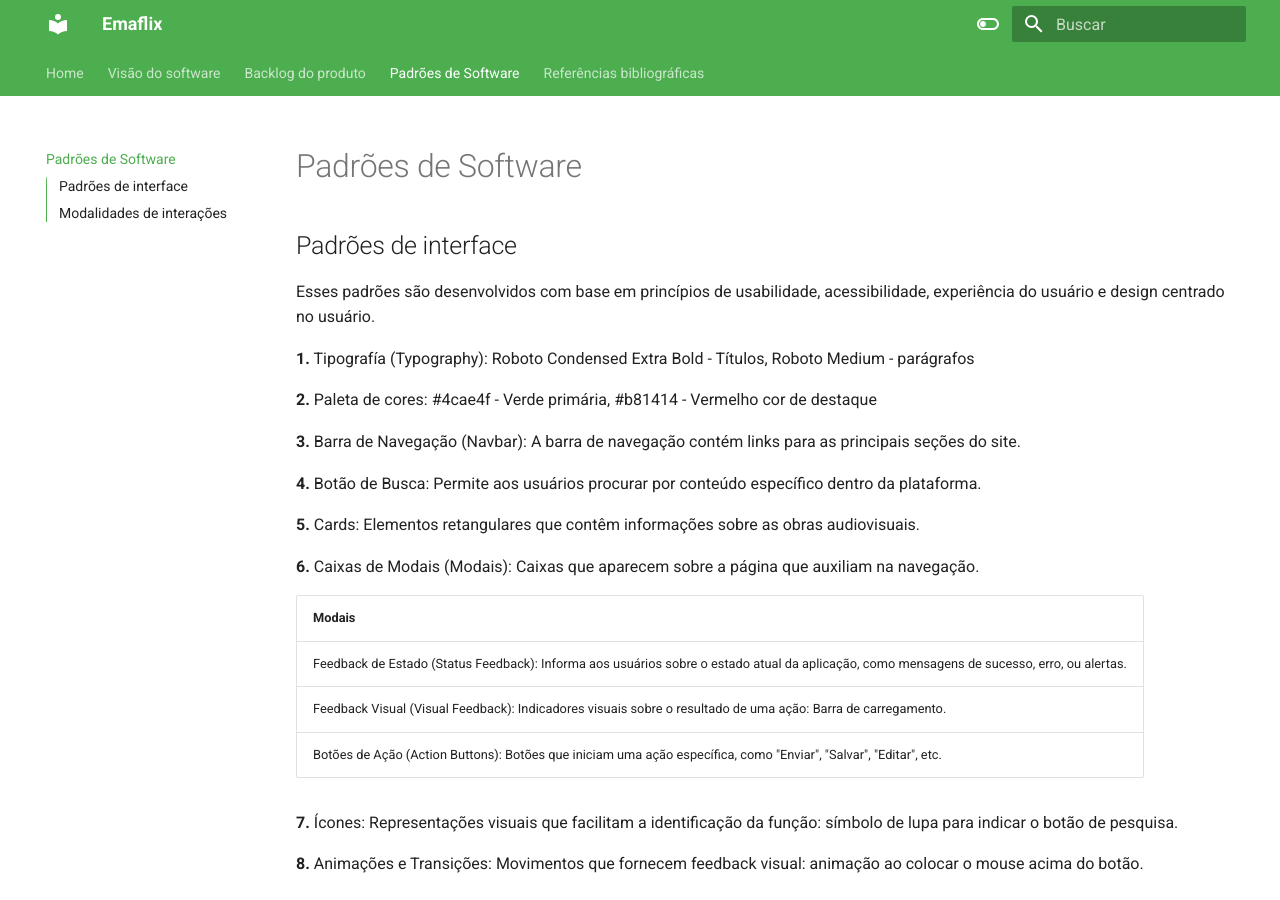
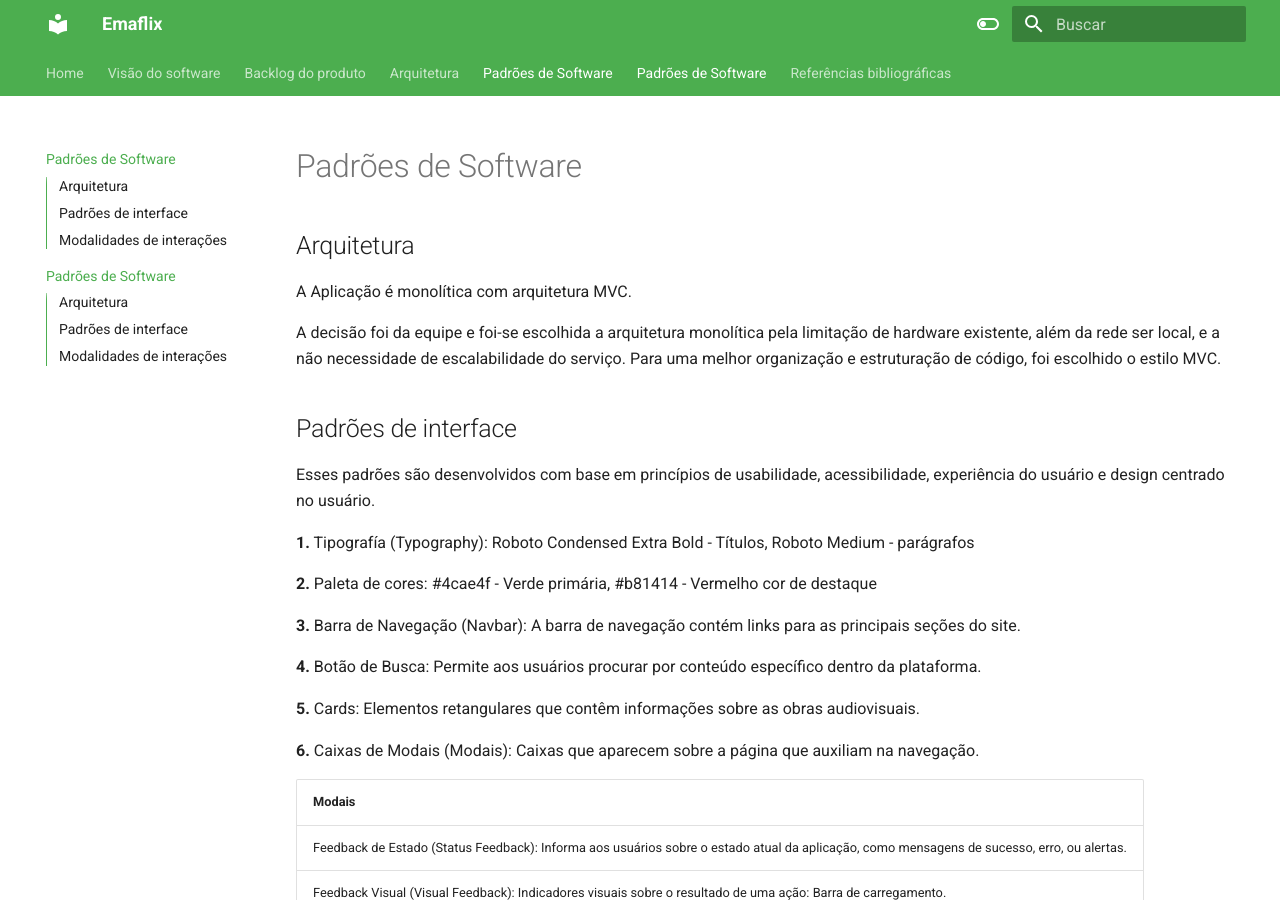
Before and after one commit to mdsreq-fga-unb/2023.2-EmaFlix, an MkDocs documentation site: the page built from docs/padroesdesoftware.md, in a window 1280 px wide and 900 px high. Built offline with MkDocs 1.6.1 and Material for MkDocs 9.7.7, drawn with Linux system fonts in a browser that asks for light colours.

Commit message:
add arquitetura and some lessons

```diff
--- a/docs/padroesdesoftware.md
+++ b/docs/padroesdesoftware.md
@@ -1,3 +1,8 @@
+## Arquitetura
+A Aplicação é monolítica com arquitetura MVC.
+
+A decisão foi da equipe e foi-se escolhida a arquitetura monolítica pela limitação de hardware existente, além da rede ser local, e a não necessidade de escalabilidade do serviço. Para uma melhor organização e estruturação de código, foi escolhido o estilo MVC.
+
 ## Padrões de interface
 
 Esses padrões são desenvolvidos com base em princípios de usabilidade, acessibilidade, experiência do usuário e design centrado no usuário.
--- a/mkdocs.yml
+++ b/mkdocs.yml
@@ -9,7 +9,9 @@ nav:
       - Lições aprendidas: "licoes.md"
   - Backlog do produto:
     - Backlog do produto: "backlog_produto.md"
+  - Arquitetura: "arquitetura.md"
   - Padrões de Software: "padroesdesoftware.md"
+  - Lições aprendidas : "padroesdesoftware.md"
   - Referências bibliográficas: "referencias.md"
 
 theme:
```
Also changed, not shown: docs/licoesaprendidas.md (added, +7 -0 lines).
